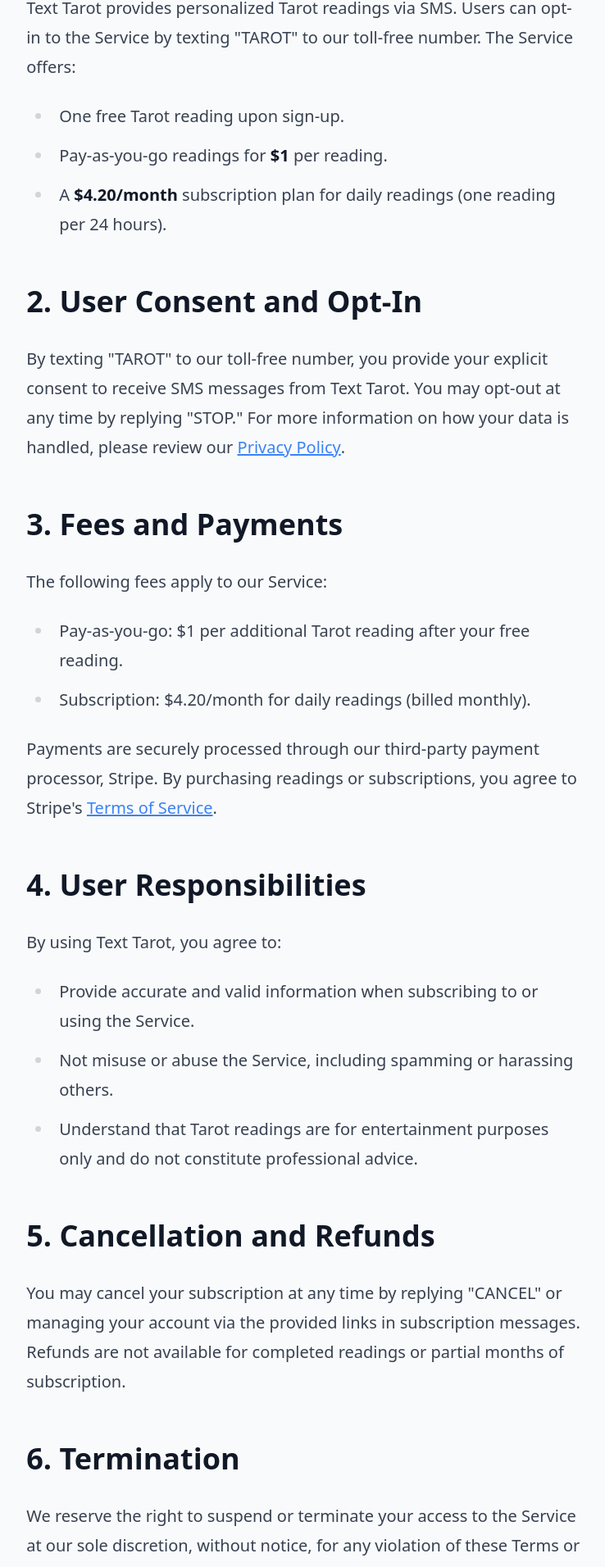
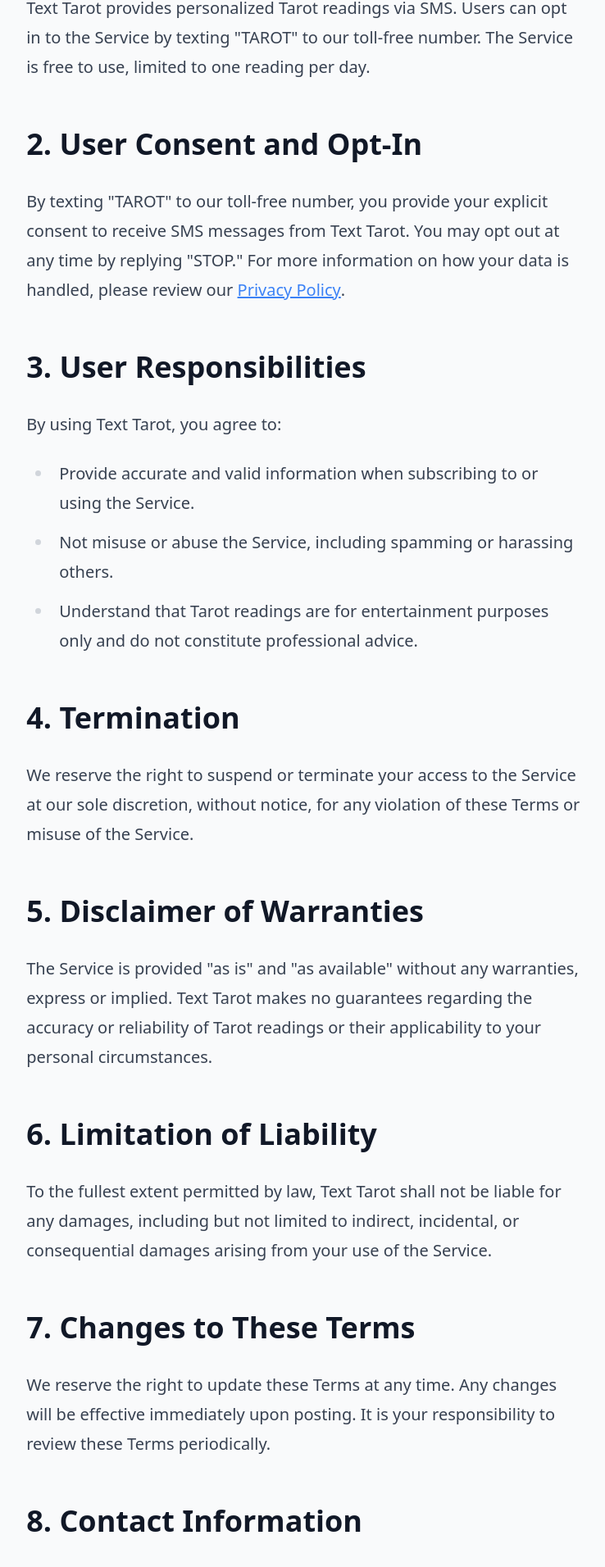
Before and after one commit to chrismeisner/text-tarot, a React (Create React App) app: page /terms-of-service in a window 1280 px wide. Shown: the part 540-2452 px from the top of the page at 82% size, without its empty margins (268-1006 px from the left). Built offline with nearby package versions, Linux system fonts and the light colour scheme.

Commit message:
better styling

```diff
--- a/src/pages/legal/TermsOfService.jsx
+++ b/src/pages/legal/TermsOfService.jsx
@@ -17,87 +17,91 @@
 	  <p className="font-semibold">Effective Date: December 29, 2024</p>
 
 	  <p>
-		Welcome to Text Tarot. These Terms of Service ("Terms") govern your use of the Text Tarot service ("Service"),
-		provided by Text Tarot, accessible via SMS using the phone number (855) 598-2768. By using the Service,
-		you agree to these Terms.
+		Welcome to Text Tarot. These Terms of Service ("Terms") govern your use
+		of the Text Tarot service ("Service"), provided by Text Tarot,
+		accessible via SMS using the phone number (855) 598-2768. By using the
+		Service, you agree to these Terms.
 	  </p>
 
 	  <h2>1. Service Description</h2>
 	  <p>
-		Text Tarot provides personalized Tarot readings via SMS. Users can opt-in to the Service by texting
-		"TAROT" to our toll-free number. The Service offers:
+		Text Tarot provides personalized Tarot readings via SMS. Users can opt
+		in to the Service by texting "TAROT" to our toll-free number. The
+		Service is free to use, limited to one reading per day.
 	  </p>
-	  <ul>
-		<li>One free Tarot reading upon sign-up.</li>
-		<li>Pay-as-you-go readings for <strong>$1</strong> per reading.</li>
-		<li>A <strong>$4.20/month</strong> subscription plan for daily readings (one reading per 24 hours).</li>
-	  </ul>
 
 	  <h2>2. User Consent and Opt-In</h2>
 	  <p>
-		By texting "TAROT" to our toll-free number, you provide your explicit consent to receive SMS messages from Text Tarot.
-		You may opt-out at any time by replying "STOP."
-		For more information on how your data is handled, please review our <a href="/privacy-policy" className="text-blue-500 hover:underline">Privacy Policy</a>.
+		By texting "TAROT" to our toll-free number, you provide your explicit
+		consent to receive SMS messages from Text Tarot. You may opt out at any
+		time by replying "STOP." For more information on how your data is
+		handled, please review our{" "}
+		<a
+		  href="/privacy-policy"
+		  className="text-blue-500 hover:underline"
+		>
+		  Privacy Policy
+		</a>
+		.
 	  </p>
 
-	  <h2>3. Fees and Payments</h2>
-	  <p>
-		The following fees apply to our Service:
-	  </p>
-	  <ul>
-		<li>Pay-as-you-go: $1 per additional Tarot reading after your free reading.</li>
-		<li>Subscription: $4.20/month for daily readings (billed monthly).</li>
-	  </ul>
-	  <p>
-		Payments are securely processed through our third-party payment processor, Stripe.
-		By purchasing readings or subscriptions, you agree to Stripe's <a href="https://stripe.com/us/legal" target="_blank" rel="noopener noreferrer" className="text-blue-500 hover:underline">Terms of Service</a>.
-	  </p>
-
-	  <h2>4. User Responsibilities</h2>
+	  <h2>3. User Responsibilities</h2>
 	  <p>
 		By using Text Tarot, you agree to:
 	  </p>
 	  <ul>
-		<li>Provide accurate and valid information when subscribing to or using the Service.</li>
+		<li>
+		  Provide accurate and valid information when subscribing to or using
+		  the Service.
+		</li>
 		<li>Not misuse or abuse the Service, including spamming or harassing others.</li>
-		<li>Understand that Tarot readings are for entertainment purposes only and do not constitute professional advice.</li>
+		<li>
+		  Understand that Tarot readings are for entertainment purposes only and
+		  do not constitute professional advice.
+		</li>
 	  </ul>
 
-	  <h2>5. Cancellation and Refunds</h2>
+	  <h2>4. Termination</h2>
 	  <p>
-		You may cancel your subscription at any time by replying "CANCEL" or managing your account via the provided
-		links in subscription messages. Refunds are not available for completed readings or partial months of subscription.
+		We reserve the right to suspend or terminate your access to the Service
+		at our sole discretion, without notice, for any violation of these Terms
+		or misuse of the Service.
 	  </p>
 
-	  <h2>6. Termination</h2>
+	  <h2>5. Disclaimer of Warranties</h2>
 	  <p>
-		We reserve the right to suspend or terminate your access to the Service at our sole discretion, without notice,
-		for any violation of these Terms or misuse of the Service.
+		The Service is provided "as is" and "as available" without any
+		warranties, express or implied. Text Tarot makes no guarantees regarding
+		the accuracy or reliability of Tarot readings or their applicability to
+		your personal circumstances.
 	  </p>
 
-	  <h2>7. Disclaimer of Warranties</h2>
+	  <h2>6. Limitation of Liability</h2>
 	  <p>
-		The Service is provided "as is" and "as available" without any warranties, express or implied. Text Tarot makes no
-		guarantees regarding the accuracy or reliability of Tarot readings or their applicability to your personal circumstances.
+		To the fullest extent permitted by law, Text Tarot shall not be liable
+		for any damages, including but not limited to indirect, incidental, or
+		consequential damages arising from your use of the Service.
 	  </p>
 
-	  <h2>8. Limitation of Liability</h2>
+	  <h2>7. Changes to These Terms</h2>
 	  <p>
-		To the fullest extent permitted by law, Text Tarot shall not be liable for any damages, including but not limited
-		to indirect, incidental, or consequential damages arising from your use of the Service.
+		We reserve the right to update these Terms at any time. Any changes will
+		be effective immediately upon posting. It is your responsibility to
+		review these Terms periodically.
 	  </p>
 
-	  <h2>9. Changes to These Terms</h2>
+	  <h2>8. Contact Information</h2>
 	  <p>
-		We reserve the right to update these Terms at any time. Any changes will be effective immediately upon posting.
-		It is your responsibility to review these Terms periodically.
-	  </p>
-
-	  <h2>10. Contact Information</h2>
-	  <p>
-		If you have any questions or concerns about these Terms, please contact us at:
+		If you have any questions or concerns about these Terms, please contact
+		us at:
 		<br />
-		<strong>Email:</strong> <a href="mailto:support@text-tarot.com" className="text-blue-500 hover:underline">support@text-tarot.com</a>
+		<strong>Email:</strong>{" "}
+		<a
+		  href="mailto:support@text-tarot.com"
+		  className="text-blue-500 hover:underline"
+		>
+		  support@text-tarot.com
+		</a>
 	  </p>
 	</div>
   );
```
